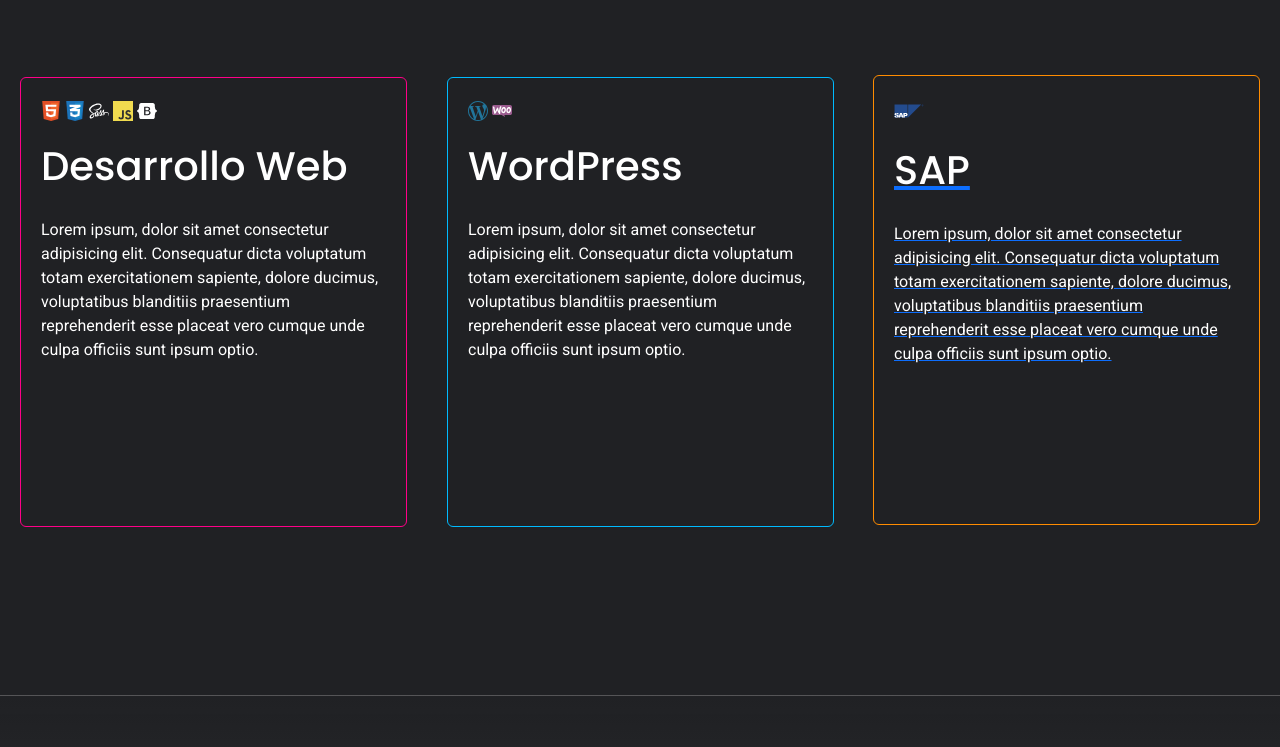
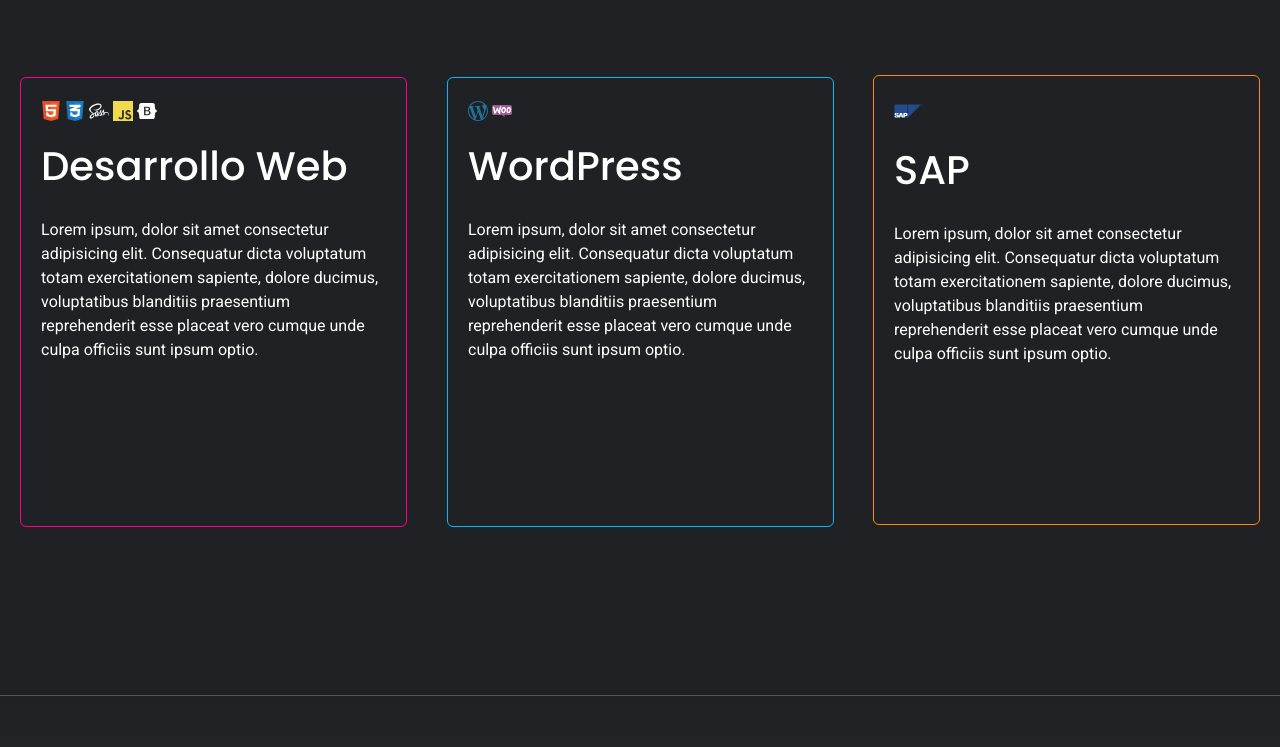
Before and after one commit to ungrooove/Modda-Tech, a website: page index.html in a window 1280 px wide. Shown: the part 1515-2262 px from the top of the page. Drawn offline with nearby package versions, Linux system fonts and the light colour scheme.

Commit message:
Update style.css

```diff
--- a/css/style.css
+++ b/css/style.css
@@ -187,6 +187,10 @@
 
 section .card-cont{
     margin: 20px;
+}
+
+section .card-cont a{
+    text-decoration: none;
 }
 
 section .card-cont .card{
```
